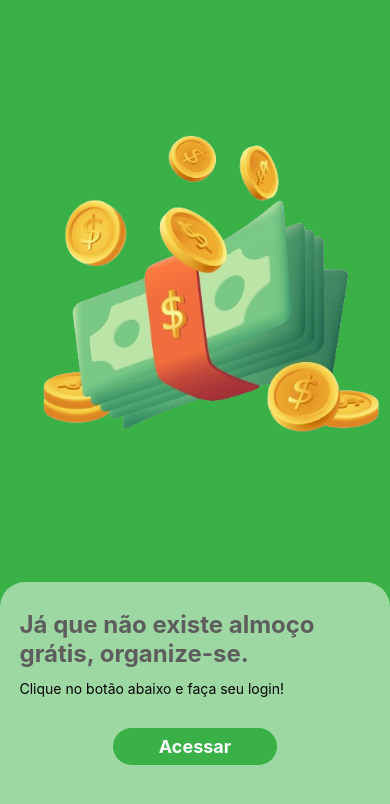
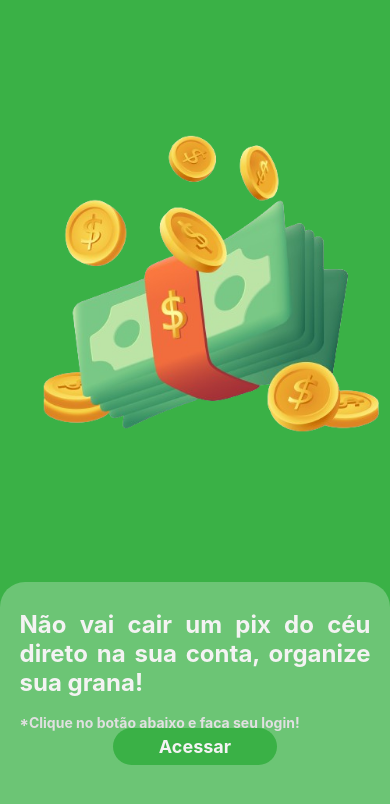
Before and after one commit to laysaalves/banknotes-app, a React Native app: screen /Welcome in a window 390 px wide. Shown: the top 804 px of the page. Built offline with nearby package versions, Linux system fonts and the light colour scheme.

Commit message:
refactor: welcome screens

```diff
--- a/package.json
+++ b/package.json
@@ -16,9 +16,11 @@
     "@types/react": "~18.2.45",
     "expo": "~50.0.11",
     "expo-status-bar": "~1.11.1",
+    "firebase": "^10.9.0",
     "nativewind": "^2.0.11",
     "react": "18.2.0",
     "react-native": "0.73.4",
+    "react-native-animatable": "^1.4.0",
     "typescript": "^5.3.0"
   },
   "devDependencies": {
--- a/src/pages/ForgotPassword/index.js
+++ b/src/pages/ForgotPassword/index.js
@@ -2,6 +2,7 @@ import React, {useState} from 'react';
 import { View, Text, TextInput, StyleSheet, TouchableOpacity, KeyboardAvoidingView } from 'react-native';
 
 import { useNavigation } from '@react-navigation/native'
+import * as Animatable from 'react-native-animatable'
 
 export default function ForgotPassword() {
   const [email, setEmail] = useState('');
@@ -10,11 +11,11 @@ const navigation = useNavigation();
  return (
    <View style={styles.container}>
 
-    <View  animation="" delay={500} style={styles.containerHeader}>
+    <View style={styles.containerHeader}>
     <Text style={styles.message}>Crie sua nova senha...</Text>
     </View>
 
-    <View animation="" style={styles.containerForm}>
+    <Animatable.View animation="fadeInUp" style={styles.containerForm}>
       <TextInput
         placeholder="Seu e-mail para receber o link"
         keyboardType="email-address"
@@ -30,7 +31,8 @@ const navigation = useNavigation();
       >
       <Text style={styles.buttonText}>Pronto</Text>
       </TouchableOpacity>
-    </View>
+
+     </Animatable.View>
 
    </View>
   );
@@ -47,7 +49,7 @@ const styles = StyleSheet.create({
     paddingStart: '5%'
   },
   message:{
-    fontSize: 28,
+    fontSize: 25,
     fontWeight: 'bold',
     color: '#fff'
   },
@@ -90,7 +92,8 @@ const styles = StyleSheet.create({
   },
   buttonText:{
     color: '#fff',
-    fontWeight: 'bold'
+    fontWeight: 'bold',
+    fontSize: 16
   },
   buttonForgot:{
     width: '100%',
--- a/src/pages/SignIn/index.js
+++ b/src/pages/SignIn/index.js
@@ -3,6 +3,7 @@ import { View, Text, TextInput, StyleSheet, TouchableOpacity, KeyboardAvoidingVi
 
 
 import { useNavigation } from '@react-navigation/native'
+import * as Animatable from 'react-native-animatable'
 
 export default function SignIn() {
   const [email, setEmail] = useState('');
@@ -16,7 +17,7 @@ export default function SignIn() {
       <Text style={styles.message}>Bem-vindo(a)!</Text>
     </View>
 
-    <View animation="" style={styles.containerForm}>
+    <Animatable.View animation="fadeInUp" style={styles.containerForm}>
       <TextInput
         placeholder="Seu email"
         onChangeText={setEmail}
@@ -62,9 +63,10 @@ export default function SignIn() {
       >
       <Text style={styles.registerButton}>criar sua conta!</Text>
       </TouchableOpacity>
+
        </View>
 
-    </View>
+     </Animatable.View>
 
    </View>
   );
@@ -81,7 +83,7 @@ const styles = StyleSheet.create({
     paddingStart: '5%'
   },
   message:{
-    fontSize: 28,
+    fontSize: 25,
     fontWeight: 'bold',
     color: '#fff'
   },
@@ -124,7 +126,8 @@ const styles = StyleSheet.create({
   },
   buttonText:{
     color: '#fff',
-    fontWeight: 'bold'
+    fontWeight: 'bold',
+    fontSize: 16
   },
   buttonForgot:{
     width: '100%',
--- a/src/pages/SignUp/index.js
+++ b/src/pages/SignUp/index.js
@@ -2,6 +2,7 @@ import React, {useState} from 'react';
 import { View, Text, TextInput, StyleSheet, TouchableOpacity, KeyboardAvoidingView } from 'react-native';
 
 import { useNavigation } from '@react-navigation/native'
+import * as Animatable from 'react-native-animatable'
 
 export default function SignUp() {
   const [username, setUsername] = useState('')
@@ -16,8 +17,7 @@ export default function SignUp() {
         <Text style={styles.message}>Opa, vamos lá!</Text>
       </View>
 
-
-    <View style={styles.containerForm}>
+      <Animatable.View animation="fadeInUp" style={styles.containerForm}>
           <TextInput
             placeholder="Seu apelido"
             onChangeText={setUsername}
@@ -55,7 +55,7 @@ export default function SignUp() {
         <Text style={styles.buttonText}>Pronto</Text>
           </TouchableOpacity>
 
-    </View>
+      </Animatable.View>
 
    </View>
   );
@@ -72,7 +72,7 @@ const styles = StyleSheet.create({
     paddingStart: '5%'
   },
   message:{
-    fontSize: 28,
+    fontSize: 25,
     fontWeight: 'bold',
     color: '#fff'
   },
@@ -120,6 +120,7 @@ const styles = StyleSheet.create({
   },
   buttonText:{
     color: '#fff',
-    fontWeight: 'bold'
+    fontWeight: 'bold',
+    fontSize: 16
   }
 })
--- a/src/pages/Welcome/index.js
+++ b/src/pages/Welcome/index.js
@@ -8,6 +8,7 @@ import {
 } from 'react-native';
 
 import { useNavigation } from '@react-navigation/native'
+import * as Animatable from 'react-native-animatable'
 
 import COLORS from '../../consts/colors';
 
@@ -16,17 +17,17 @@ export default function Welcome() {
  return (
    <View style={styles.container}>
 
-    <View style={styles.containerLogo}>
+    <Animatable.View animation="slideInDown" direction="alternate" style={styles.containerLogo}>
       <Image
       source={require('../../assets/logo wallet.png')}
       style={{ width: '100%' }}
       resizeMode="contain"
       />
-    </View>
+    </Animatable.View>
 
-    <View style={styles.containerForm}>
-    <Text style={styles.title}>Já que não existe almoço grátis, organize-se. </Text>
-    <Text style={styles.text}>Clique no botão abaixo e faça seu login! </Text>
+    <Animatable.View animation="fadeInUp" style={styles.containerForm}>
+    <Text style={styles.title}>Não vai cair um pix do céu direto na sua conta, organize sua grana!</Text>
+    <Text style={styles.text}>*Clique no botão abaixo e faça seu login!</Text>
 
 
     <TouchableOpacity
@@ -35,7 +36,7 @@ export default function Welcome() {
     >
       <Text style={styles.buttonText}>Acessar</Text>
     </TouchableOpacity>
-    </View>
+    </Animatable.View>
 
    </View>
   );
@@ -54,7 +55,7 @@ const styles = StyleSheet.create({
   },
   containerForm: {
     flex: 0.9,
-    backgroundColor: 'rgba(255,255,2555, 0.5)',
+    backgroundColor: 'rgba(255,255,2555, 0.25)',
     borderTopLeftRadius: 25,
     borderTopRightRadius: 25,
     paddingStart: '5%',
@@ -65,10 +66,14 @@ const styles = StyleSheet.create({
     fontWeight: 'bold',
     marginTop: 28,
     marginBottom: 12,
-    color: '#5d5d5d'
+    color: COLORS.boxColor,
+    textAlign: 'justify'
   },
   text:{
-    color: '#000'
+    color: COLORS.boxColorBorder,
+    fontWeight: 'bold',
+    fontSize: 14,
+    paddingTop: 5
   },
   button:{
     position: 'absolute',
@@ -83,7 +88,7 @@ const styles = StyleSheet.create({
   },
   buttonText:{
     fontSize: 18,
-    color: COLORS.secundary,
+    color: COLORS.boxColor,
     fontWeight: 'bold'
   }
 })
--- a/src/routes.js
+++ b/src/routes.js
@@ -3,19 +3,19 @@ import { NavigationContainer } from '@react-navigation/native';
 import { createBottomTabNavigator } from "@react-navigation/bottom-tabs";
 import { createNativeStackNavigator } from "@react-navigation/native-stack";
 
-import COLORS from './consts/colors'
+import COLORS from './consts/colors';
 
-import Home from './pages/Home'
-import Activities from './pages/Activities'
-import Plus from './pages/Plus'
-import Credits from './pages/Credits'
-import Menu from './pages/Menu'
-import ButtonAdd from "./components/ButtonAdd"
+import Home from './pages/Home';
+import Activities from './pages/Activities';
+import Plus from './pages/Plus';
+import Credits from './pages/Credits';
+import Menu from './pages/Menu';
+import ButtonAdd from './components/ButtonAdd';
 
-import Welcome from "./pages/Welcome";
-import SignUp from "./pages/SignUp";
-import SignIn from "./pages/SignIn";
-import ForgotPassword from "./pages/ForgotPassword";
+import Welcome from './pages/Welcome';
+import SignUp from './pages/SignUp';
+import SignIn from './pages/SignIn';
+import ForgotPassword from './pages/ForgotPassword';
 
 import FeatherIcon from 'react-native-vector-icons/Feather';
 
@@ -101,7 +101,7 @@ export default function Routes(){
             component={Plus}
             options={{
                 headerShown: false,
-                tabBarIcon: ({ focused, size, color }) => ( <ButtonAdd size={size} color={color} focused={focused} />
+                tabBarIcon: ({ color, size, focused }) => ( <ButtonAdd size={size} color={color} focused={focused} />
                 )
             }}
             />
```
Also changed, not shown: 1 other file (tests, documents, lock files or other folders). Lines whose indentation alone changed are shown as unchanged.
